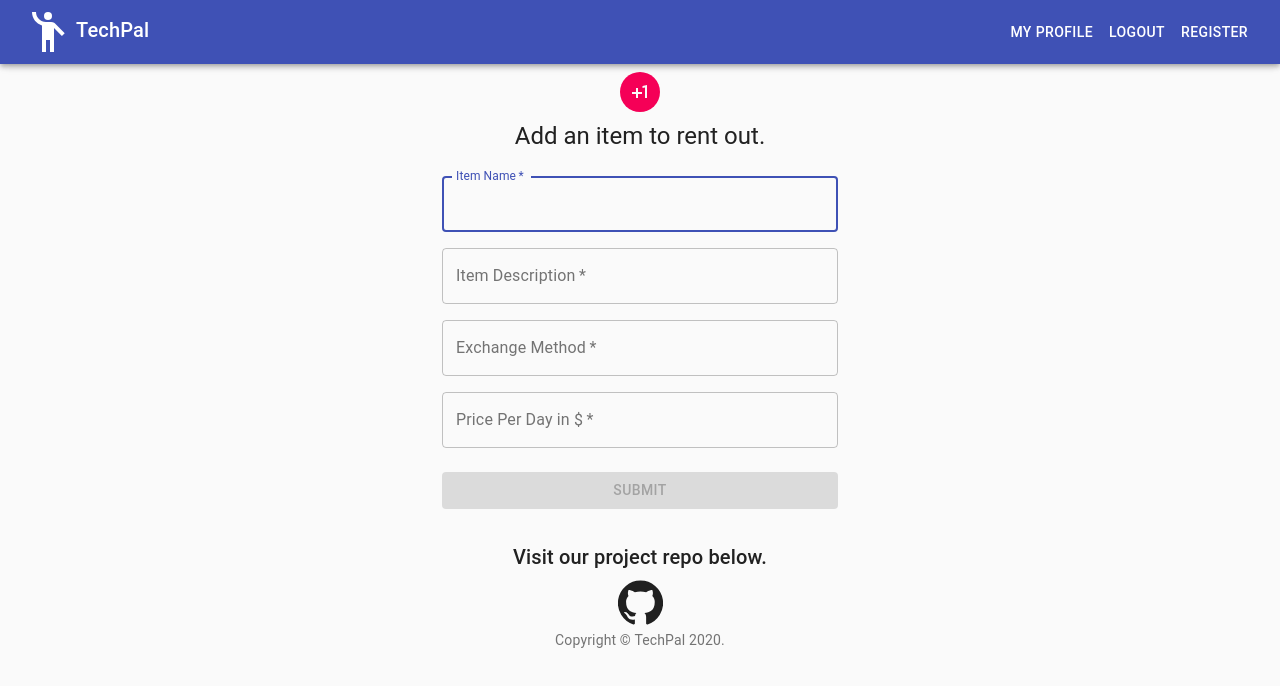
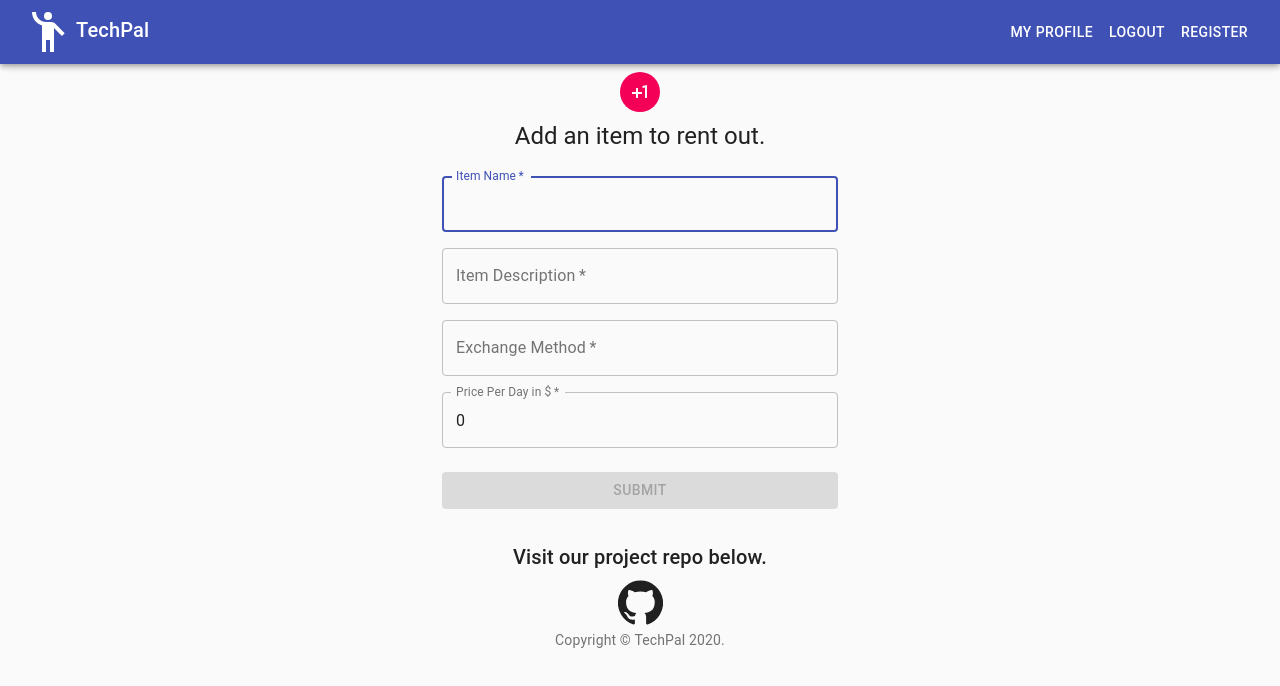
Before and after one commit to lateralcreativity/front-end, a React (Create React App) app in the folder use-my-tech-stuff-app/: page /rentyourtech in a window 1280 px wide. Shown: the top 686 px of the page. Built offline with nearby package versions, Linux system fonts and the light colour scheme; sample sign-in values are in the browser's storage.

Commit message:
bug fixing on rentyourtech page, should no longer have console errors and not be able to go under 0

```diff
--- a/use-my-tech-stuff-app/src/componets/RentYourTech.jsx
+++ b/use-my-tech-stuff-app/src/componets/RentYourTech.jsx
@@ -61,7 +61,7 @@ let initialFormValues = {
     name: '',
     description: '',
     exchange_method: '',
-    price_per_day_in_dollars: null,
+    price_per_day_in_dollars: 0,
   }
 const initialFormErrors = {
   name:'',
@@ -227,6 +227,11 @@ function RentYourTech(props) {
                 label="Price Per Day in $"
                 id="price_per_day_in_dollars"
                 type="number"
+                InputProps={{
+                  inputProps: {
+                    min: 0
+                  }
+                }}
                 value={formValues.price_per_day_in_dollars}
                 onInput={inputHandler}
               />
--- a/use-my-tech-stuff-app/src/componets/UserProfile.jsx
+++ b/use-my-tech-stuff-app/src/componets/UserProfile.jsx
@@ -172,7 +172,7 @@ const UserProfile = ({ fetchRentalsList }) => {
                     <Typography variant="h6" align="center" gutterBottom>
                          Visit our project repo below.
                     </Typography>
-                    <Link href="https://github.com/bw-use-my-tech-stuff-one" style={{textDecoration: 'none', color: 'inherit'}}>
+                    <Link href="https://github.com/bw-use-my-tech-stuff-one" target="_blank" style={{textDecoration: 'none', color: 'inherit'}}>
                          <GitHubIcon style={{fontSize: '45px'}}></GitHubIcon>
                     </Link>
                     <Copyright />
```
